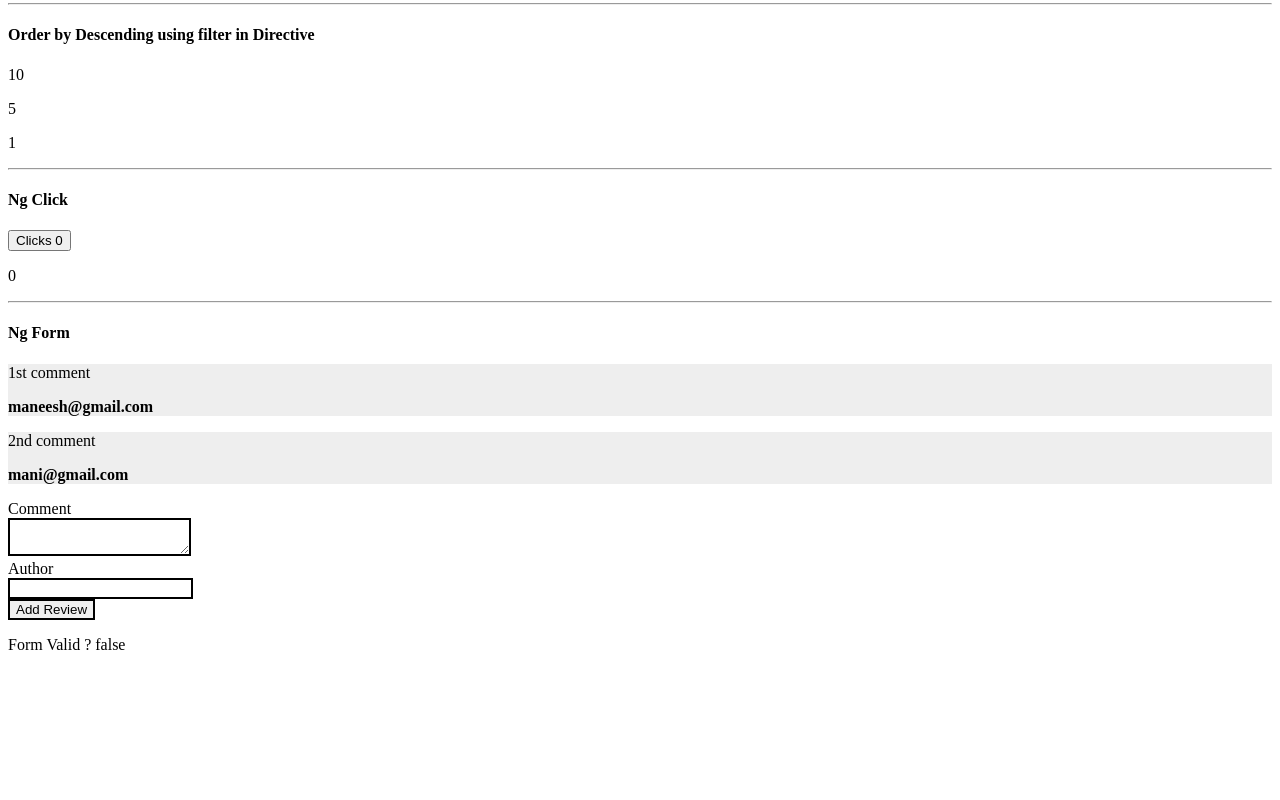
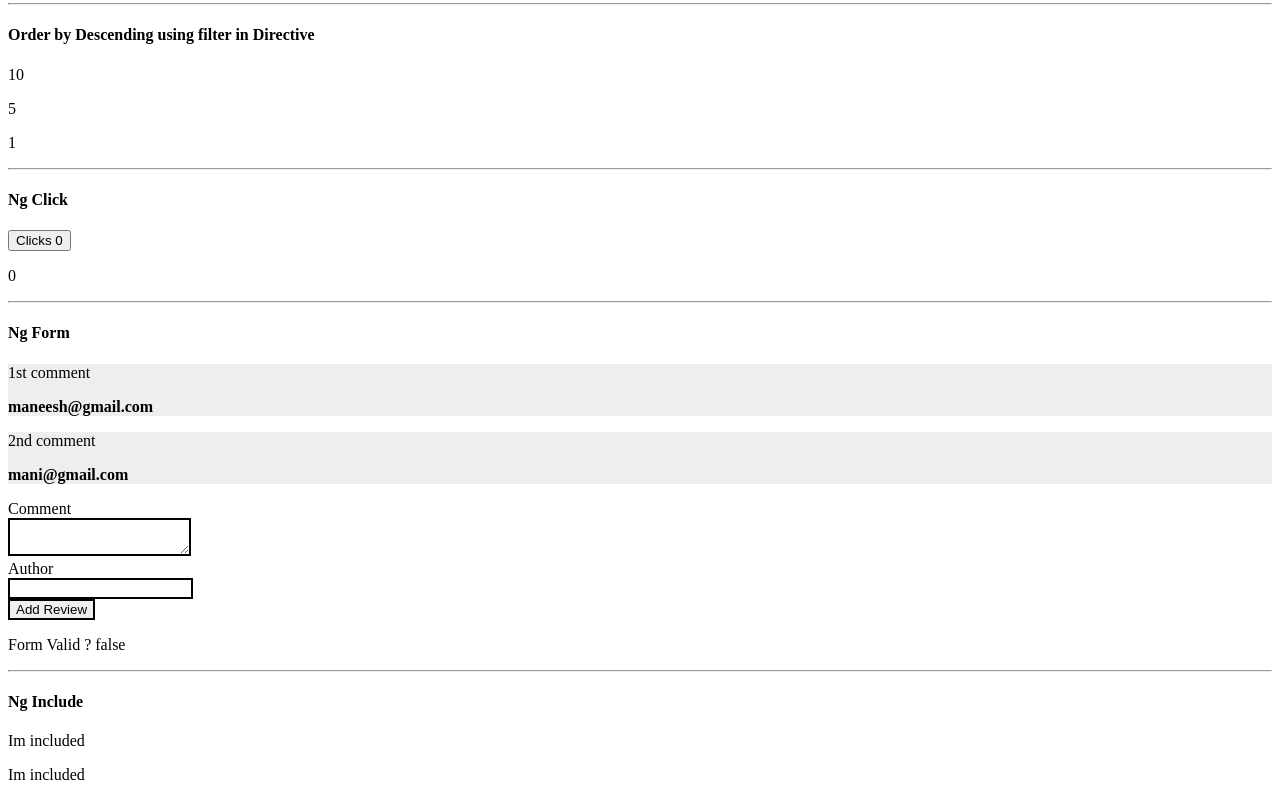
Before and after one commit to maneeswarmutyala/angularjs, a plain HTML site: page index.html in a window 1280 px wide. Shown: the part 810-1610 px from the top of the page. Before the commit the page ends 1480 px from the top, so only its background shows below. Drawn offline with nearby package versions, Linux system fonts and the light colour scheme.

Commit message:
ng include and own directive

```diff
--- a/app.js
+++ b/app.js
@@ -59,9 +59,15 @@ app.controller("justcontroller", [
       },
     ];
     $scope.form = {};
-    $scope.addReview = function(){
-        $scope.reviews.push($scope.form);
-        $scope.form = {}
-    }
+    $scope.addReview = function () {
+      $scope.reviews.push($scope.form);
+      $scope.form = {};
+    };
   },
 ]);
+app.directive("owndirective", function () {
+  return {
+    restrict: "E",
+    templateUrl: "include.html",
+  };
+});
--- /dev/null
+++ b/include.html
@@ -0,0 +1 @@
+<p>Im included</p>
--- a/index.html
+++ b/index.html
@@ -79,6 +79,10 @@
             <input type="submit" value="Add Review" required /><br />
             <p>Form Valid ? {{reviewForm.$valid}}</p>
         </form>
+        <hr>
+        <h4> Ng Include</h4>
+        <div ng-include="'include.html'"> </div>
+        <owndirective></owndirective>
     </div>
 </body>
 
```
